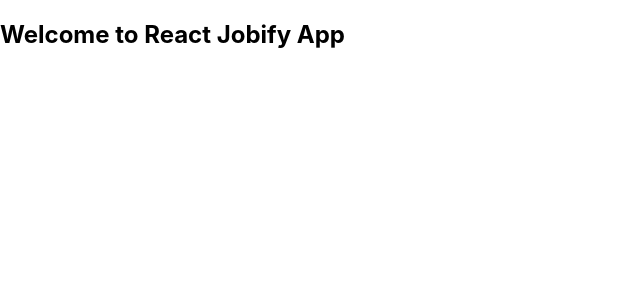
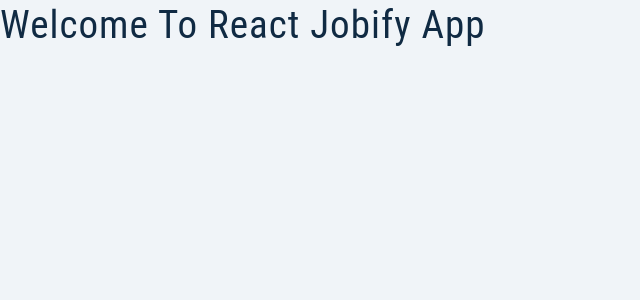
Before and after one commit to ChandanBose666/Jobify-app, a React (Create React App) app: page / in a window 1280 px wide. Shown: the top 300 px of the page, without its empty margins (0-640 px from the left). Built offline with nearby package versions, Linux system fonts and the light colour scheme.

Commit message:
added normalize.css and fixed content for landing page

```diff
--- a/public/index.html
+++ b/public/index.html
@@ -24,7 +24,7 @@
       work correctly both with client-side routing and a non-root public URL.
       Learn how to configure a non-root public URL by running `npm run build`.
     -->
-    <title>React App</title>
+    <title>Jobify</title>
   </head>
   <body>
     <noscript>You need to enable JavaScript to run this app.</noscript>
--- a/src/App.js
+++ b/src/App.js
@@ -1,6 +1,6 @@
 
 
-function App() {
+const App = () => {
   return (
     <div className="App">
       <h2>Welcome to React Jobify App</h2>
--- a/src/index.css
+++ b/src/index.css
@@ -1,13 +1,321 @@
-body {
-  margin: 0;
-  font-family: -apple-system, BlinkMacSystemFont, 'Segoe UI', 'Roboto', 'Oxygen',
-    'Ubuntu', 'Cantarell', 'Fira Sans', 'Droid Sans', 'Helvetica Neue',
-    sans-serif;
-  -webkit-font-smoothing: antialiased;
-  -moz-osx-font-smoothing: grayscale;
+*,
+::after,
+::before {
+  box-sizing: border-box;
 }
 
-code {
-  font-family: source-code-pro, Menlo, Monaco, Consolas, 'Courier New',
-    monospace;
+/* fonts */
+@import url('https://fonts.googleapis.com/css2?family=Cabin&family=Roboto+Condensed:wght@400;700&display=swap');
+
+html {
+  font-size: 100%;
+} /*16px*/
+
+:root {
+  /* colors */
+  --primary-50: #e0fcff;
+  --primary-100: #bef8fd;
+  --primary-200: #87eaf2;
+  --primary-300: #54d1db;
+  --primary-400: #38bec9;
+  --primary-500: #2cb1bc;
+  --primary-600: #14919b;
+  --primary-700: #0e7c86;
+  --primary-800: #0a6c74;
+  --primary-900: #044e54;
+
+  /* grey */
+  --grey-50: #f0f4f8;
+  --grey-100: #d9e2ec;
+  --grey-200: #bcccdc;
+  --grey-300: #9fb3c8;
+  --grey-400: #829ab1;
+  --grey-500: #627d98;
+  --grey-600: #486581;
+  --grey-700: #334e68;
+  --grey-800: #243b53;
+  --grey-900: #102a43;
+  /* rest of the colors */
+  --black: #222;
+  --white: #fff;
+  --red-light: #f8d7da;
+  --red-dark: #842029;
+  --green-light: #d1e7dd;
+  --green-dark: #0f5132;
+
+  /* fonts  */
+  --headingFont: 'Roboto Condensed', Sans-Serif;
+  --bodyFont: 'Cabin', Sans-Serif;
+  --small-text: 0.875rem;
+  --extra-small-text: 0.7em;
+  /* rest of the vars */
+  --backgroundColor: var(--grey-50);
+  --textColor: var(--grey-900);
+  --borderRadius: 0.25rem;
+  --letterSpacing: 1px;
+  --transition: 0.3s ease-in-out all;
+  --max-width: 1120px;
+  --fixed-width: 500px;
+  --fluid-width: 90vw;
+  --breakpoint-lg: 992px;
+  --nav-height: 6rem;
+  /* box shadow*/
+  --shadow-1: 0 1px 3px 0 rgba(0, 0, 0, 0.1), 0 1px 2px 0 rgba(0, 0, 0, 0.06);
+  --shadow-2: 0 4px 6px -1px rgba(0, 0, 0, 0.1),
+    0 2px 4px -1px rgba(0, 0, 0, 0.06);
+  --shadow-3: 0 10px 15px -3px rgba(0, 0, 0, 0.1),
+    0 4px 6px -2px rgba(0, 0, 0, 0.05);
+  --shadow-4: 0 20px 25px -5px rgba(0, 0, 0, 0.1),
+    0 10px 10px -5px rgba(0, 0, 0, 0.04);
 }
+
+body {
+  background: var(--backgroundColor);
+  font-family: var(--bodyFont);
+  font-weight: 400;
+  line-height: 1.75;
+  color: var(--textColor);
+}
+
+p {
+  margin-bottom: 1.5rem;
+  max-width: 40em;
+}
+
+h1,
+h2,
+h3,
+h4,
+h5 {
+  margin: 0;
+  margin-bottom: 1.38rem;
+  font-family: var(--headingFont);
+  font-weight: 400;
+  line-height: 1.3;
+  text-transform: capitalize;
+  letter-spacing: var(--letterSpacing);
+}
+
+h1 {
+  margin-top: 0;
+  font-size: 3.052rem;
+}
+
+h2 {
+  font-size: 2.441rem;
+}
+
+h3 {
+  font-size: 1.953rem;
+}
+
+h4 {
+  font-size: 1.563rem;
+}
+
+h5 {
+  font-size: 1.25rem;
+}
+
+small,
+.text-small {
+  font-size: var(--small-text);
+}
+
+a {
+  text-decoration: none;
+  letter-spacing: var(--letterSpacing);
+}
+a,
+button {
+  line-height: 1.15;
+}
+button:disabled {
+  cursor: not-allowed;
+}
+ul {
+  list-style-type: none;
+  padding: 0;
+}
+
+.img {
+  width: 100%;
+  display: block;
+  object-fit: cover;
+}
+/* buttons */
+
+.btn {
+  cursor: pointer;
+  color: var(--white);
+  background: var(--primary-500);
+  border: transparent;
+  border-radius: var(--borderRadius);
+  letter-spacing: var(--letterSpacing);
+  padding: 0.375rem 0.75rem;
+  box-shadow: var(--shadow-2);
+  transition: var(--transition);
+  text-transform: capitalize;
+  display: inline-block;
+}
+.btn:hover {
+  background: var(--primary-700);
+  box-shadow: var(--shadow-3);
+}
+.btn-hipster {
+  color: var(--primary-500);
+  background: var(--primary-200);
+}
+.btn-hipster:hover {
+  color: var(--primary-200);
+  background: var(--primary-700);
+}
+.btn-block {
+  width: 100%;
+}
+.btn-hero {
+  font-size: 1.25rem;
+  padding: 0.5rem 1.25rem;
+}
+.btn-danger {
+  background: var(--red-light);
+  color: var(--red-dark);
+}
+.btn-danger:hover {
+  background: var(--red-dark);
+  color: var(--white);
+}
+/* alerts */
+.alert {
+  padding: 0.375rem 0.75rem;
+  margin-bottom: 1rem;
+  border-color: transparent;
+  border-radius: var(--borderRadius);
+  text-align: center;
+  letter-spacing: var(--letterSpacing);
+}
+
+.alert-danger {
+  color: var(--red-dark);
+  background: var(--red-light);
+}
+.alert-success {
+  color: var(--green-dark);
+  background: var(--green-light);
+}
+/* form */
+
+.form {
+  width: 90vw;
+  max-width: var(--fixed-width);
+  background: var(--white);
+  border-radius: var(--borderRadius);
+  box-shadow: var(--shadow-2);
+  padding: 2rem 2.5rem;
+  margin: 3rem auto;
+  transition: var(--transition);
+}
+.form:hover {
+  box-shadow: var(--shadow-4);
+}
+.form-label {
+  display: block;
+  font-size: var(--smallText);
+  margin-bottom: 0.5rem;
+  text-transform: capitalize;
+  letter-spacing: var(--letterSpacing);
+}
+.form-input,
+.form-textarea,
+.form-select {
+  width: 100%;
+  padding: 0.375rem 0.75rem;
+  border-radius: var(--borderRadius);
+  background: var(--backgroundColor);
+  border: 1px solid var(--grey-200);
+}
+.form-input,
+.form-select,
+.btn-block {
+  height: 35px;
+}
+.form-row {
+  margin-bottom: 1rem;
+}
+
+.form-textarea {
+  height: 7rem;
+}
+::placeholder {
+  font-family: inherit;
+  color: var(--grey-400);
+}
+.form-alert {
+  color: var(--red-dark);
+  letter-spacing: var(--letterSpacing);
+  text-transform: capitalize;
+}
+/* alert */
+
+@keyframes spinner {
+  to {
+    transform: rotate(360deg);
+  }
+}
+
+.loading {
+  width: 6rem;
+  height: 6rem;
+  border: 5px solid var(--grey-400);
+  border-radius: 50%;
+  border-top-color: var(--primary-500);
+  animation: spinner 2s linear infinite;
+}
+.loading-center {
+  margin: 0 auto;
+}
+/* title */
+
+.title {
+  text-align: center;
+}
+
+.title-underline {
+  background: var(--primary-500);
+  width: 7rem;
+  height: 0.25rem;
+  margin: 0 auto;
+  margin-top: -1rem;
+}
+
+.container {
+  width: var(--fluid-width);
+  max-width: var(--max-width);
+  margin: 0 auto;
+}
+.full-page {
+  min-height: 100vh;
+}
+
+.coffee-info {
+  text-align: center;
+  text-transform: capitalize;
+  margin-bottom: 1rem;
+  letter-spacing: var(--letterSpacing);
+}
+.coffee-info span {
+  display: block;
+}
+.coffee-info a {
+  color: var(--primary-500);
+}
+
+@media screen and (min-width: 992px) {
+  .coffee-info {
+    text-align: left;
+  }
+  .coffee-info span {
+    display: inline-block;
+    margin-right: 0.5rem;
+  }
+}
--- a/src/index.js
+++ b/src/index.js
@@ -1,5 +1,6 @@
 import React from 'react';
 import ReactDOM from 'react-dom/client';
+import 'normalize.css';
 import './index.css';
 import App from './App';
 
```
Also changed, not shown: 1 other file (tests, documents, lock files or other folders).
